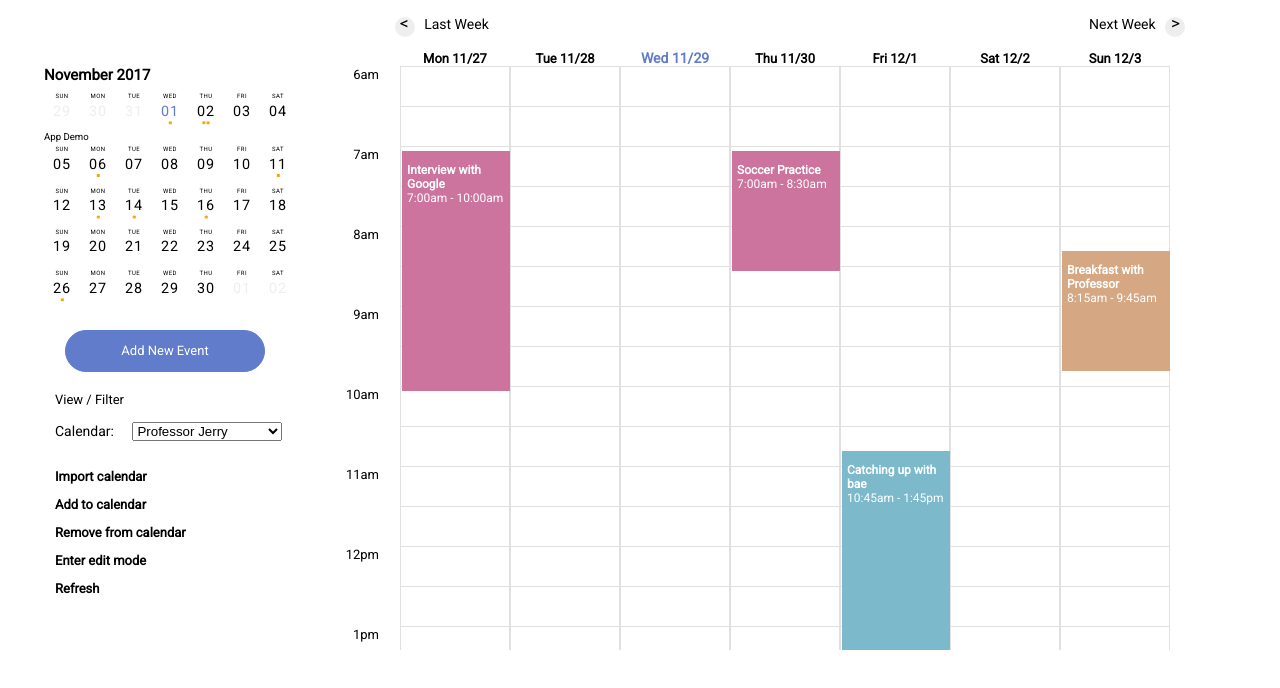
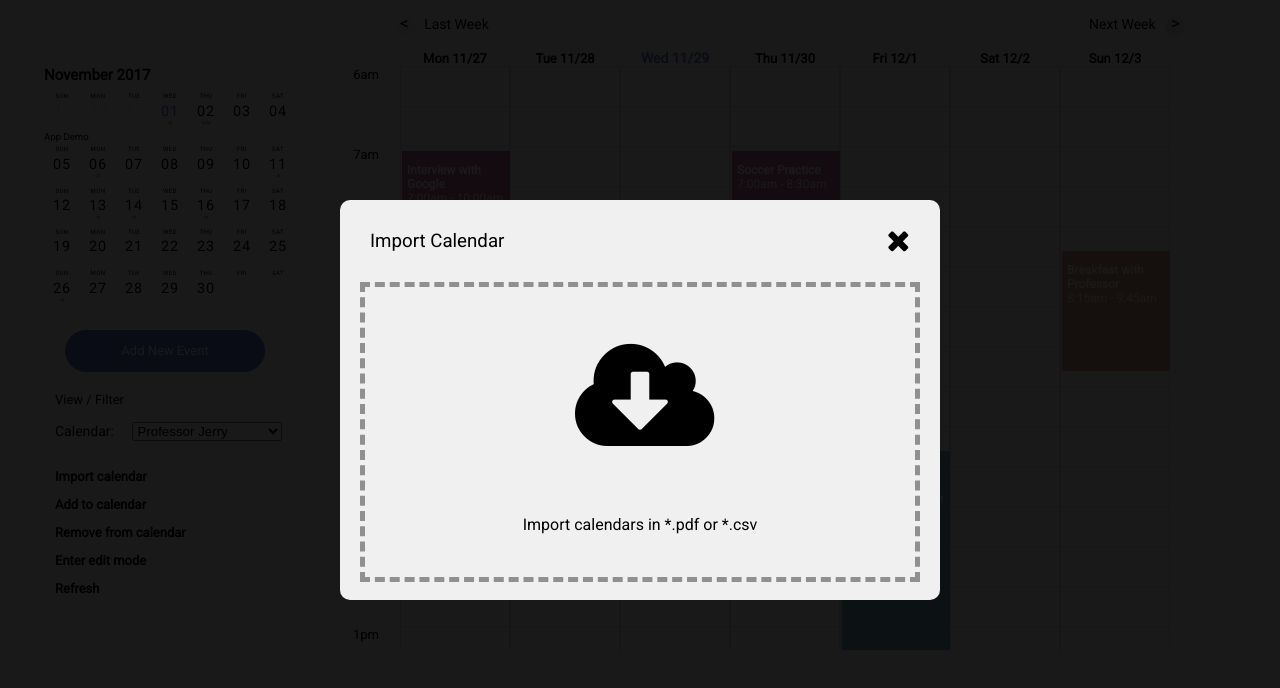
Before and after one commit to kennymkchan/calendar-redesign, a website: page index.html in a window 1280 px wide. Both pictures are taken after a click on the element "Import calendar". Drawn offline with nearby package versions, Linux system fonts and the light colour scheme.

Commit message:
Open import

```diff
--- a/index.html
+++ b/index.html
@@ -6,12 +6,26 @@
     <meta name="description"
       content="Google Calendar Re-design for web platforms">
 
+    <link href="https://cdnjs.cloudflare.com/ajax/libs/font-awesome/4.7.0/css/font-awesome.css" rel="stylesheet">
     <link href="https://fonts.googleapis.com/css?family=Roboto" rel="stylesheet">
     <link rel="stylesheet" type="text/css" href="styles/index.css">
     <link rel="stylesheet" type="text/css" href="styles/calendar.css">
   </head>
 
   <body>
+
+    <div class="import-background">
+      <div class="import-wrapper">
+        <i class="fa fa-times" aria-hidden="true"></i>
+
+        <h3>Import Calendar</h3>
+        <div class="drop-area">
+          <i class="fa fa-cloud-download" aria-hidden="true"></i>
+          <p class="import-prompt">Import calendars in *.pdf or *.csv</p>
+        </div>
+      </div>
+    </div>
+
 
     <div class="add-widget-container">
       <div class="add-widget-wrapper">
--- a/scripts/index.js
+++ b/scripts/index.js
@@ -298,6 +298,14 @@ $('.add-calendar').click(function() {
 
 $('.remove-calendar').click(function() {
   removeProfCalendar();
+});
+
+$('.import-calendar').click(function() {
+  $('.import-background').show();
+});
+
+$('.fa-times').click(function() {
+  $('.import-background').hide();
 });
 
 $('.calendar-cell').click(function(event) {
--- a/styles/index.css
+++ b/styles/index.css
@@ -327,3 +327,65 @@ html {
   background-color: #388E3C;
   top: 100px;
 }
+
+.import-background {
+  top: 0;
+  position: fixed;
+  height: 100%;
+  width: 100%;
+  background-color: rgba(0,0,0,0.9);
+  z-index: 500;
+  display: none;
+}
+
+.import-wrapper {
+  position: absolute;
+  border-radius: 10px;
+  top: 50%;
+  margin-top: -200px;
+  left: 50%;
+  margin-left: -300px;
+  width: 600px;
+  height: 400px;
+  background-color: rgba(240, 240, 240, 1);
+  z-index: 9999;
+}
+
+.import-wrapper h3 {
+  margin-left: 30px;
+  margin-top: 30px;
+  font-weight: 300;
+}
+
+.drop-area {
+  height: 300px;
+  width: 560px;
+  margin: 30px auto;
+  border: 5px dashed rgba(50,50,50,0.5);
+}
+
+.fa-times {
+  color: rbga(100,100,100,0.9);
+  font-size: 30px;
+  position: absolute;
+  right: 30px;
+  top: 25px;
+}
+
+.fa-cloud-download {
+  font-size: 130px;
+  position: absolute;
+  left: 50%;
+  margin-left: -65px;
+  top: 50%;
+  margin-top: -65px;
+}
+
+.import-prompt {
+  position: absolute;
+  width: 300px;
+  text-align: center;
+  bottom: 50px;
+  left: 50%;
+  margin-left: -150px;
+}
```
